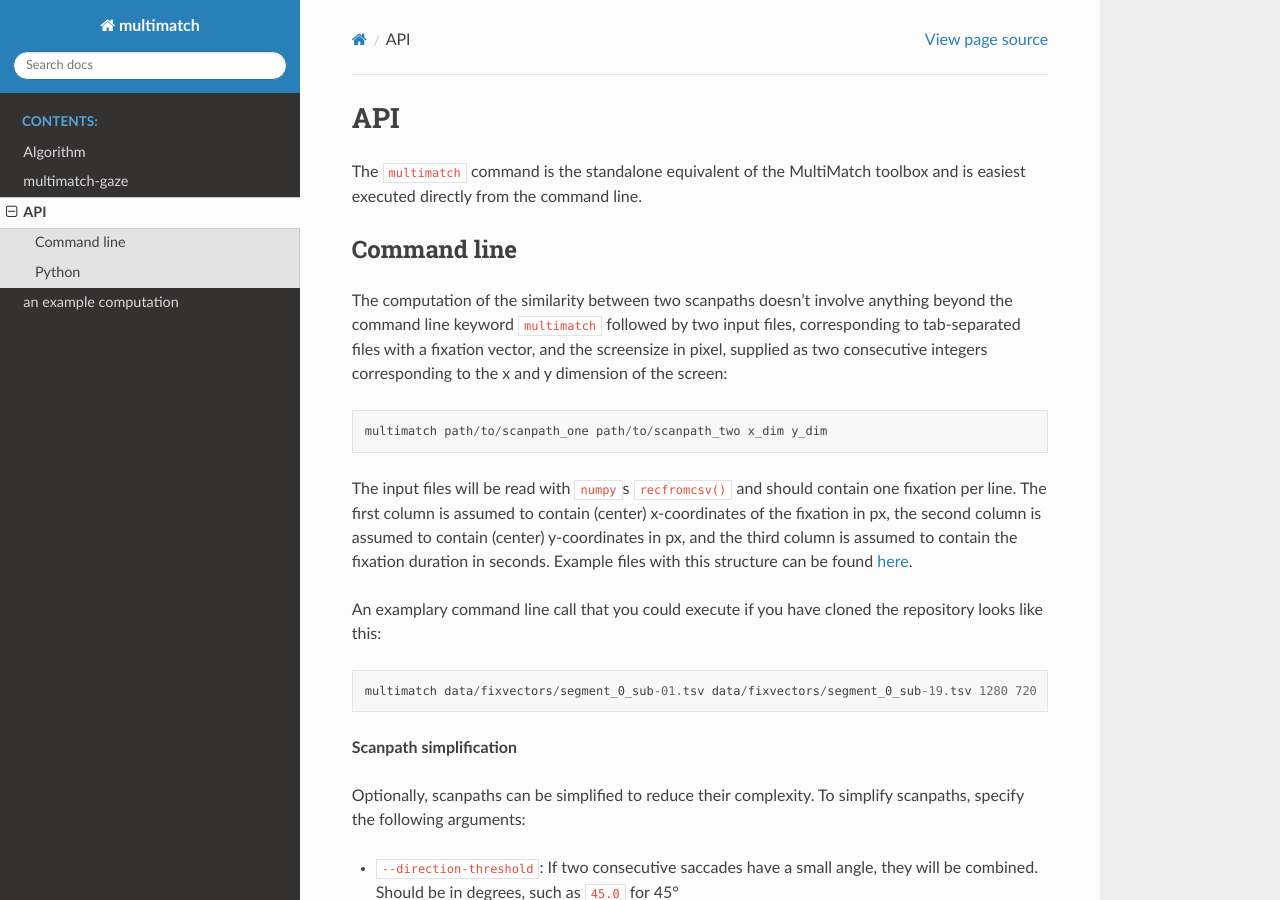
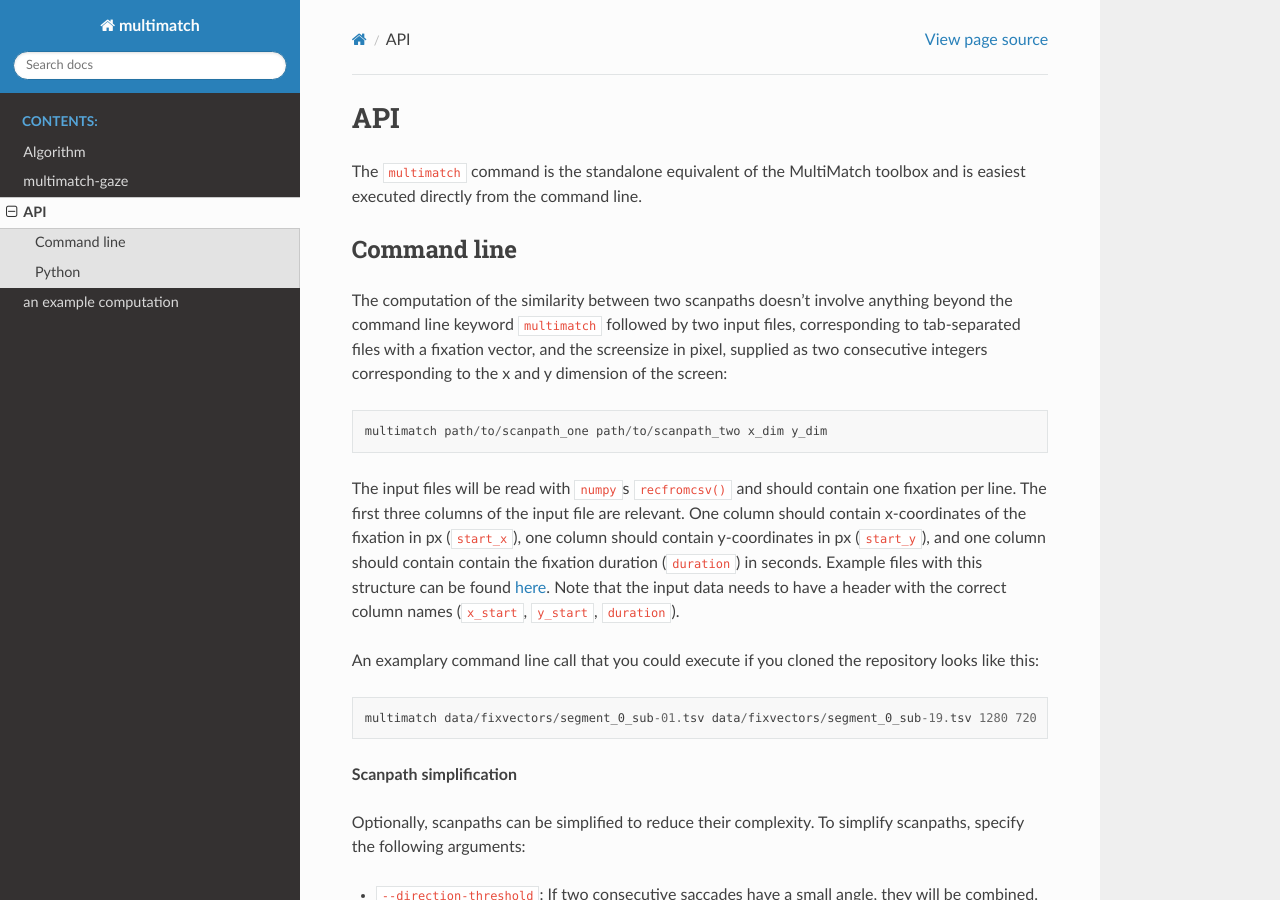
Before and after one commit to adswa/multimatch_gaze, a Sphinx documentation site: the page built from docs/source/api.rst, in a window 1280 px wide and 900 px high. Built offline with Sphinx 7.4.7 and the Read the Docs theme 2.0.0, drawn with Linux system fonts in a browser that asks for light colours; pages that are not in the unit, such as notebooks, are missing from menus.

Commit message:
renaming fixes
rename

rename

```diff
--- a/docs/source/api.rst
+++ b/docs/source/api.rst
@@ -21,14 +21,16 @@ of the screen:
    multimatch path/to/scanpath_one path/to/scanpath_two x_dim y_dim
 
 The input files will be read with ``numpy``\s ``recfromcsv()`` and should contain
-one fixation per line. The first column is assumed to contain (center) x-coordinates
-of the fixation in px, the second column is assumed to contain (center) y-coordinates
-in px, and the third column is assumed to contain the fixation duration in seconds.
-Example files with this structure can be found here_.
+one fixation per line. The first three columns of the input file are relevant.
+One column should contain x-coordinates of the fixation in px
+(``start_x``), one column should contain y-coordinates in px (``start_y``),
+and one column should contain contain the fixation duration (``duration``) in seconds.
+Example files with this structure can be found here_. Note that the input data needs to
+have a header with the correct column names (``x_start``, ``y_start``, ``duration``).
 
  .. _here: https://github.com/adswa/multimatch/tree/master/data/fixvectors
 
-An examplary command line call that you could execute if you have cloned the
+An examplary command line call that you could execute if you cloned the
 repository looks like this:
 
 .. code::
--- a/docs/source/example.rst
+++ b/docs/source/example.rst
@@ -171,7 +171,7 @@ during movie watching. This analysis has furthermore demonstrated one way of usi
 multimatchs scanpath comparison on a grouplevel similarity computation per segment.
 If you have any questions about this example, please ask here_.
 
- .. _here: https://github.com/adswa/multimatch/issues/new
+ .. _here: https://github.com/adswa/multimatch_gaze/issues/new
 
 
 
--- a/docs/source/reimplementation.rst
+++ b/docs/source/reimplementation.rst
@@ -13,7 +13,7 @@ alternative to the matlab toolbox.
 The module provides the possibility to compute the similarity of two scanpaths
 with a terminal command or within a python instance (see section API_).
 
- .. _API: https://multimatch_gaze.readthedocs.io/en/latest/api.html
+ .. _API: https://multimatch.readthedocs.io/en/latest/api.html
 
 
 
@@ -64,7 +64,7 @@ examples provided in the API_
 section. The data used in these examples corresponds to the
 data found in the repository.
 
-.. _API: https://multimatch_gaze.readthedocs.io/en/latest/api.html
+.. _API: https://multimatch.readthedocs.io/en/latest/api.html
 
 
 =======
```
Also changed, not shown: other parts of docs/source/example.rst (+1 -1 lines), README.md (+1 -1 lines), docs/source/index.rst (+2 -9 lines), docs/source/modules.rst (+8 -3 lines), docs/source/multimatch.tests.rst (+9 -9 lines), 2 other files.
